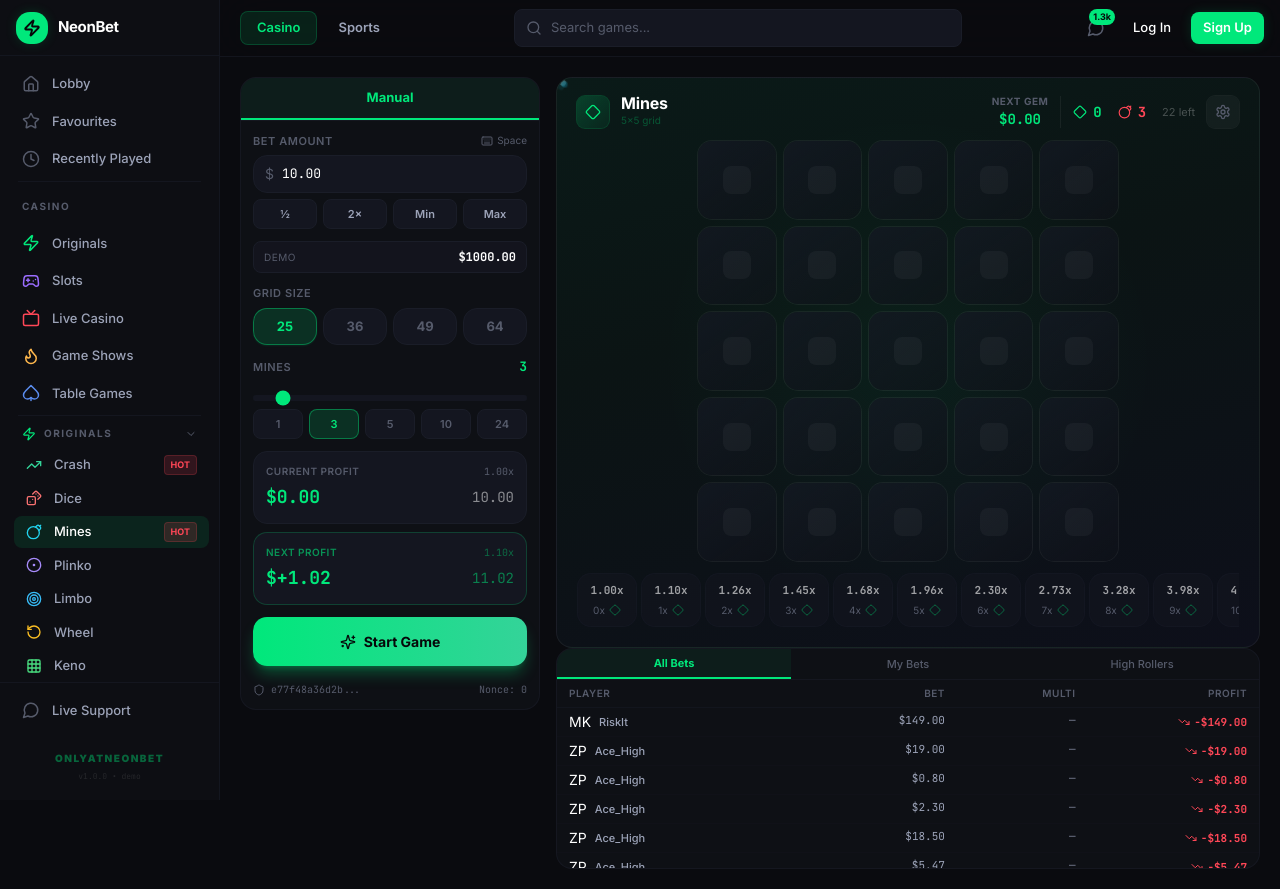
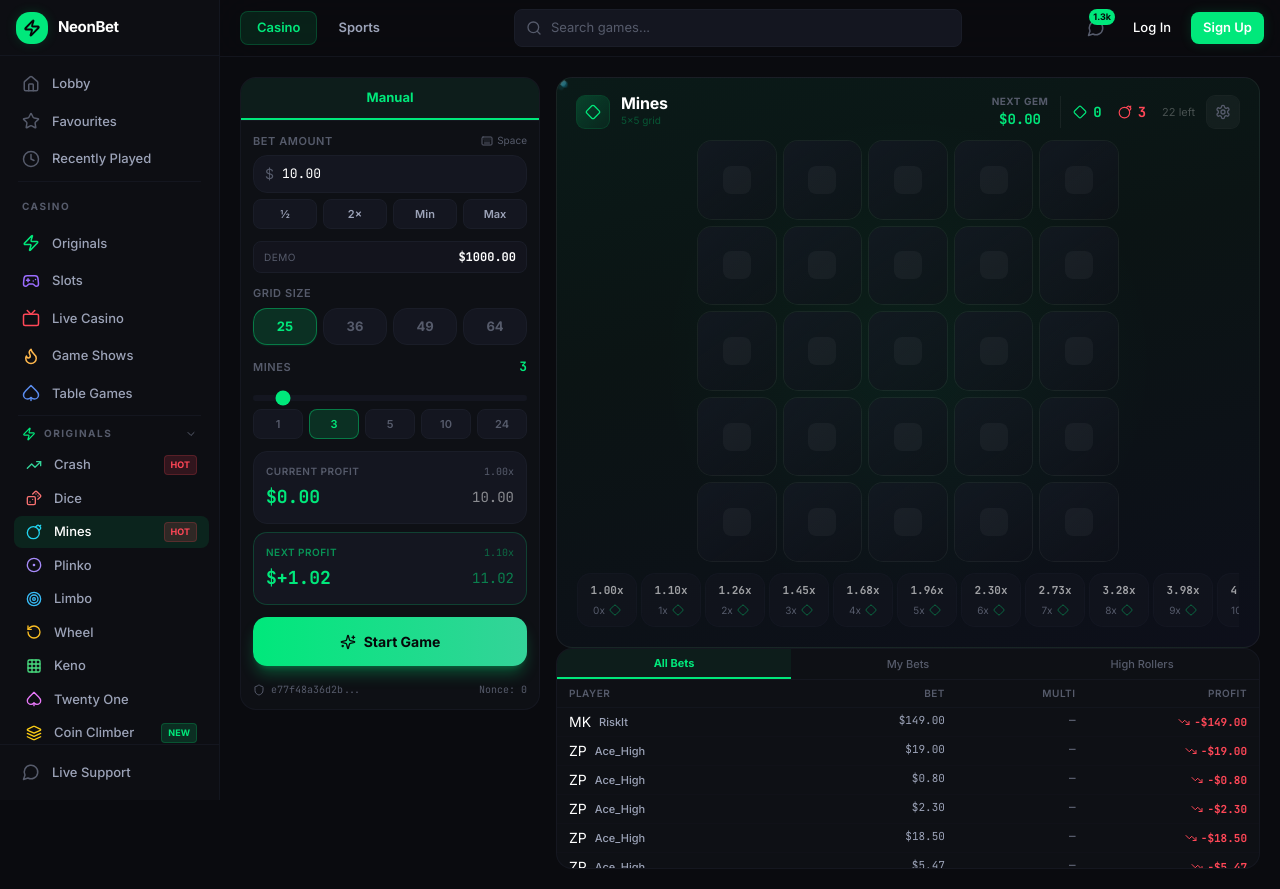
Before and after one commit to DexterMini/Neonbet, a Next.js app in the folder frontend/: page /games/mines in a window 1280 px wide. Built offline with nearby package versions, Linux system fonts and the light colour scheme.

Commit message:
style: make ONLyATneonBET branding more visible

```diff
--- a/frontend/src/components/Sidebar.tsx
+++ b/frontend/src/components/Sidebar.tsx
@@ -231,6 +231,11 @@
           </p>
           <div className="text-[18px] font-bold text-white font-mono">$10,000</div>
         </div>
+
+        {/* Brand signature */}
+        <div className="mx-1 mt-3 py-3 text-center border-t border-border/30">
+          <span className="text-[11px] font-black tracking-[0.2em] text-brand uppercase">ONLyATneonBET</span>
+        </div>
       </nav>
 
       {/* Support */}
@@ -242,10 +247,6 @@
           <MessageCircle className="w-[18px] h-[18px] text-muted" />
           <span className="text-[13px] font-medium">Live Support</span>
         </a>
-        <div className="mt-2 px-3 py-2 text-center">
-          <span className="text-[10px] font-black tracking-[0.15em] text-brand/40 uppercase select-none">ONLyATneonBET</span>
-          <div className="text-[8px] text-white/10 font-mono mt-0.5">v1.0.0 &bull; demo</div>
-        </div>
       </div>
     </>
   )
```
